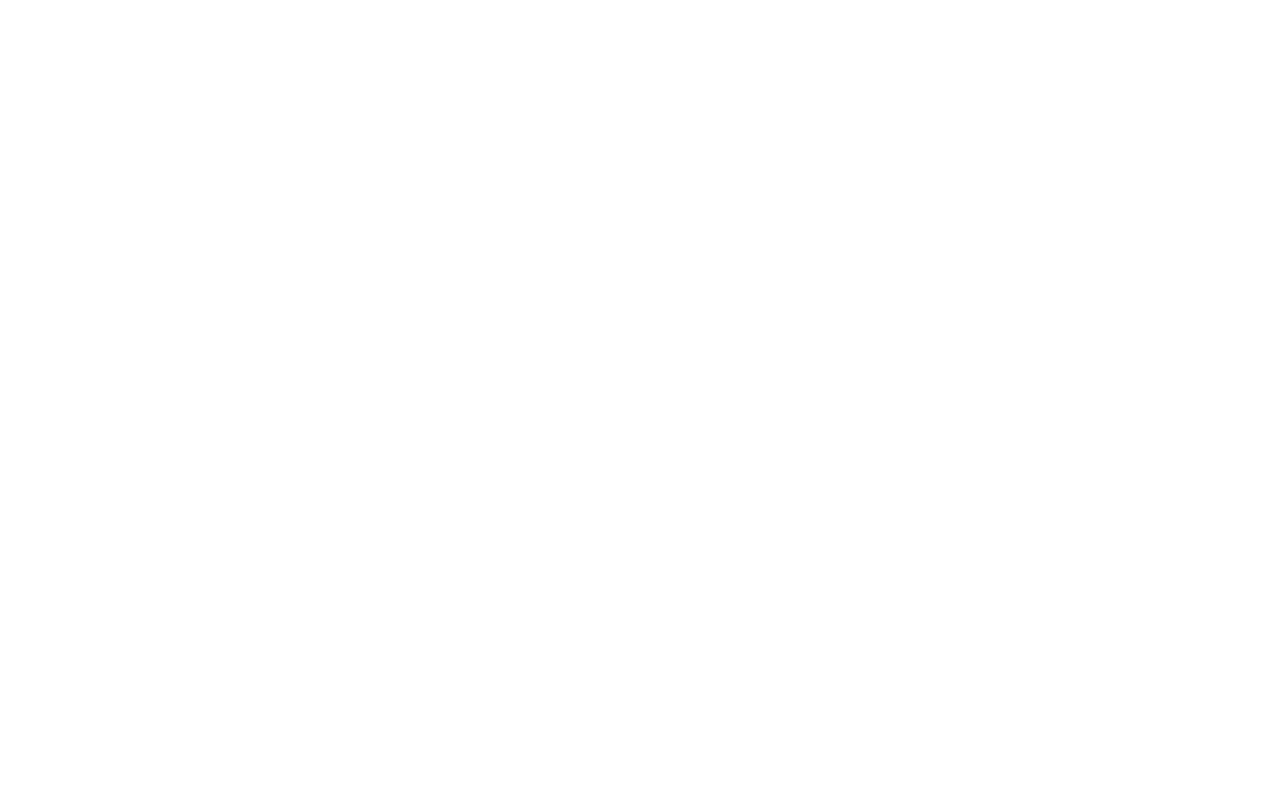
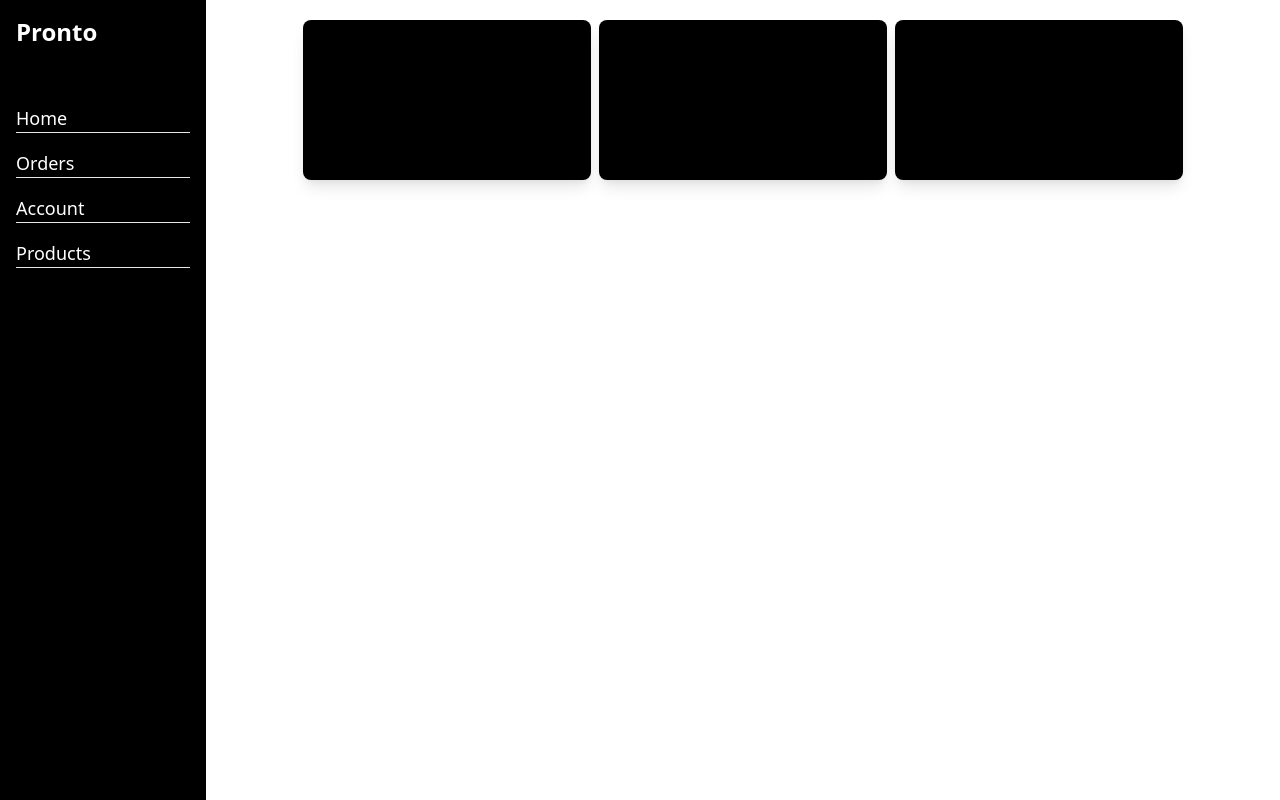
Before and after one commit to kobito-kun/ProntoV2, a Vue app in the folder frontend/: page /dashboard in a window 1280 px wide. Before the commit this address had no page. Built offline with nearby package versions, Linux system fonts and the light colour scheme.

Commit message:
Done Profile Page, Working on Product & Dashboard

```diff
--- /dev/null
+++ b/frontend/src/components/MainDashboard.vue
@@ -0,0 +1,16 @@
+<template>
+  <section>
+    <div class="flex flex-wrap justify-center items-center mt-4">
+      <div class="w-72 h-40 rounded-lg shadow-lg bg-black m-1"></div>
+      <div class="w-72 h-40 rounded-lg shadow-lg bg-black m-1"></div>
+      <div class="w-72 h-40 rounded-lg shadow-lg bg-black m-1"></div>
+    </div>
+  </section>
+</template>
+
+<script lang="ts">
+import { defineComponent } from 'vue'
+export default defineComponent({
+  name: "DashboardMainComponent"
+})
+</script>
--- a/frontend/src/router/index.ts
+++ b/frontend/src/router/index.ts
@@ -30,7 +30,19 @@
     name: "Profile",
     component: () =>
       import("@/views/Main/Profile.vue"),
-  }
+  },
+  {
+    path: "/product/:id",
+    name: "Product",
+    component: () =>
+      import("@/views/Main/Product.vue"),
+  },
+  {
+    path: "/dashboard",
+    name: "DashboardMain",
+    component: () =>
+      import("@/views/Dash/Home.vue"),
+  },
 ];
 
 const router = createRouter({
--- /dev/null
+++ b/frontend/src/views/Dash/Home.vue
@@ -0,0 +1,35 @@
+<template>
+  <section class="max-w-full lg:flex-row flex-col flex max-h-screen overflow-hidden">
+    <div class="lg:w-60 bg-black h-screen text-white flex flex-col p-4">
+      <h1 class="text-2xl font-bold">Pronto</h1>
+      <br class="lg:block hidden" />
+      <br class="lg:block hidden" />
+      <h3 class="border-b my-2 hover:border-purple-600 duration-300 cursor-pointer text-lg">Home</h3>
+      <h3 class="border-b my-2 hover:border-purple-600 duration-300 cursor-pointer text-lg">Orders</h3>
+      <h3 class="border-b my-2 hover:border-purple-600 duration-300 cursor-pointer text-lg">Account</h3>
+      <h3 class="border-b my-2 hover:border-purple-600 duration-300 cursor-pointer text-lg">Products</h3>
+    </div>
+    <div class="w-full overflow-y-scroll">
+      <main-dashboard v-if="currentPanel == 'Main'" />
+      <div v-else>OWO</div>
+    </div>
+  </section>
+</template>
+
+<script lang="ts">
+import {defineComponent} from 'vue';
+
+import MainDashboard from '../../components/MainDashboard.vue';
+
+export default defineComponent({
+  name: "DashboardMain",
+  data(){
+    return {
+      currentPanel: "Main"
+    }
+  },
+  components: {
+    MainDashboard
+  }
+})
+</script>
--- /dev/null
+++ b/frontend/src/views/Main/Product.vue
@@ -0,0 +1,28 @@
+<template>
+  <section v-if="product">
+    {{product._id}}
+
+    i'm too lazy to work on this go do this kobi in the future while i make the dashbaord
+  </section>
+</template>
+
+<script>
+import { defineComponent } from 'vue'
+import axios from 'axios';
+
+export default defineComponent({
+  name: "ProductPage",
+  data() {
+    return {
+      product: null
+    }
+  },
+  mounted: function(){
+    (() => {
+      axios.get(`http://localhost:5000/graphql?query={getProduct(_id: "${ this.$route.params.id }"){ _id title price description image }}`).then(data => {
+        this.product = data["data"]["data"]["getProduct"]
+      })
+    })()
+  }
+})
+</script>
--- a/frontend/src/views/Main/Profile.vue
+++ b/frontend/src/views/Main/Profile.vue
@@ -1,18 +1,20 @@
 <template>
   <section>
-    <Navbar />
-    <section class="mt-20">
-      <div class="flex justify-center items-center flex-col">
-        <img src="@/assets/absol.jpg" class="w-40 rounded-full border-black border-2" />
-        <h2 class="font-bold text-2xl">{{username}}</h2>
+    <section>
+      <div class="flex justify-center items-center flex-col p-8 mb-4 bg-blue-400 text-white select-none">
+        <img src="@/assets/absol.jpg" class="w-40 rounded-full border-white border-2" />
+        <h2 class="font-bold text-2xl">@{{username}}</h2>
       </div>
       <div class="flex flex-wrap justify-center items-center">
-        <div v-for="product in products" :key="product._id" class="w-80">
-          <div class="w-72 h-44 bg-gray-600 flex justify-center items-center">
-            <img :src="validURL(product.image) ? product.image : 'https://www.geeklawblog.com/wp-content/uploads/sites/528/2018/12/liprofile-656x369.png'" />
+        <div v-on:click="this.$router.push(`/product/${product._id}`)" v-for="product in products" :key="product._id" class="select-none w-80 border flex justify-center items-center flex-col m-2 rounded-lg shadow-lg duration-300 hover:-translate-y-2 transform cursor-pointer">
+          <div class="w-full bg-white flex justify-center items-center rounded-lg">
+            <img class="rounded-t-lg" :src="validURL(product.image) ? product.image : 'https://www.geeklawblog.com/wp-content/uploads/sites/528/2018/12/liprofile-656x369.png'" />
           </div>
-          <h3>{{product.title}}</h3>
-          <p class="truncate">{{product.description}}</p>
+          <h3 class="font-bold text-lg mt-2">{{product.title}}</h3>
+          <div class="w-full px-4 py-2">
+            <span class="float-left">stock here</span>
+            <span class="float-right">${{product.price}}</span>
+          </div>
         </div>
       </div>
     </section>
@@ -22,8 +24,6 @@
 <script>
 import { defineComponent } from 'vue'
 import axios from 'axios'
-
-import Navbar from '@/components/Navbar.vue';
 
 export default defineComponent({
   name: "ProfilePage",
@@ -46,14 +46,11 @@
   },
   mounted: function(){
     (() => {
-      axios.get(`http://localhost:5000/graphql?query={getAllProductsFromUser(user: "${ this.$route.params.id }"){_id title description date} getUser(_id: "${ this.$route.params.id }"){username}}`).then(response => {
+      axios.get(`http://localhost:5000/graphql?query={getAllProductsFromUser(user: "${ this.$route.params.id }"){_id title price date} getUser(_id: "${ this.$route.params.id }"){username}}`).then(response => {
         this.products = response["data"]["data"]["getAllProductsFromUser"];
         this.username = response["data"]["data"]["getUser"]["username"];
       })
     })()
   },
-  components: {
-    Navbar
-  }
 })
 </script>
```
